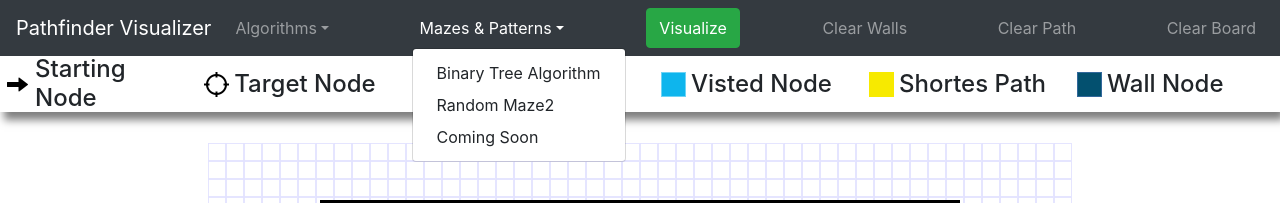
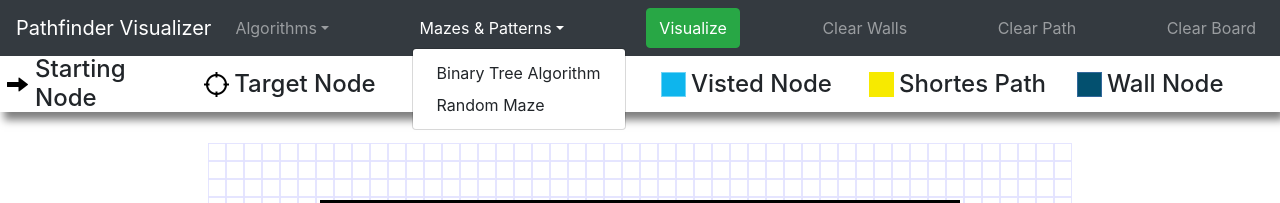
Before and after one commit to mtzngn/pathfinding-visualizer, a React (Create React App) app: page / in a window 1280 px wide. Both pictures are taken after a click on the button "Mazes & Patterns". Shown: the top 203 px of the page. Built offline with nearby package versions, Linux system fonts and the light colour scheme.

Commit message:
random maze completed

```diff
--- a/src/algorithms/binaryTree.js
+++ b/src/algorithms/binaryTree.js
@@ -2,7 +2,6 @@ const binaryTree = (nodes) => {
     nodes.forEach((node) => {
         if (!(node.start || node.end) && (node.y % 2 === 0 || node.x % 2 === 0) && node.y !== 30 && node.x !== 0) node.wall = true;
     })
-
     nodes.forEach((node) => {
         if (node.y % 2 !== 0 && node.x % 2 !== 0) {
             let ranNum = Math.floor(Math.random() * 2)
@@ -16,7 +15,6 @@ const binaryTree = (nodes) => {
                 if(node2.x === node.x + 1 && node2.y === node.y ) node2.wall = false
             });
         }
-
         }
     })
 
--- a/src/algorithms/randomMaze2.js
+++ b/src/algorithms/randomMaze.js
@@ -1,4 +1,4 @@
-const randomMaze2 = (nodes) => {
+const randomMaze = (nodes) => {
     let sideWalls = nodes.filter(node => (node.x === 0 || node.y % 2=== 0 || node.x === 47 || node.y === 30))
     for (let i = 2 ; i < 30; i += 2) {
         let numberx = Math.floor( Math.random() * 44 / 2 ) * 2 + 2;
@@ -7,4 +7,4 @@ const randomMaze2 = (nodes) => {
     sideWalls.forEach((node) => node.wall = true)
     return sideWalls
 }
-export default randomMaze2;
+export default randomMaze;
--- a/src/components/Navbar.jsx
+++ b/src/components/Navbar.jsx
@@ -4,7 +4,7 @@ import styled from "styled-components";
 import aStar from "../algorithms/aStar"
 import dijkstra from "../algorithms/dijkstra"
 import binaryTree from "../algorithms/binaryTree"
-import randomMaze2 from "../algorithms/randomMaze2"
+import randomMaze from "../algorithms/randomMaze"
 
 const StyledNavbar = styled.div`
 width: 100%;
@@ -67,18 +67,17 @@ const NavbarComponenet = ({ nodes, setNodes, isRunning, setIsRunning }) => {
     }
 
     const handleBinaryMaze = async() => {
-        // handleClearWalls();
+        handleClearWalls();
         let mazeArr = await binaryTree([...nodes]);
         for (let i = 0; i < mazeArr.length; i++) {
             if(mazeArr[i].wall) {
-                setTimeout(()=>{
-                    document.getElementById(mazeArr[i].id).className= "node wall"
-                }, i * 3)
+                document.getElementById(mazeArr[i].id).className= "node wall"
             }
         }
     }
-    const handleRandomMaze2 = async() => {
-        let mazeArr = await randomMaze2([...nodes]);
+    const handleRandomMaze = async() => {
+        handleClearWalls();
+        let mazeArr = await randomMaze([...nodes]);
         for (let i = 0; i < mazeArr.length; i++) {
             document.getElementById(mazeArr[i].id).className= "node wall"
         }
@@ -136,8 +135,7 @@ const NavbarComponenet = ({ nodes, setNodes, isRunning, setIsRunning }) => {
                     </NavDropdown>
                     <NavDropdown title="Mazes & Patterns" id="collasible-nav-dropdown">
                         <NavDropdown.Item onClick={handleBinaryMaze} href="#action/3.1">Binary Tree Algorithm</NavDropdown.Item>
-                        <NavDropdown.Item onClick={handleRandomMaze2} href="#action/3.2">Random Maze2</NavDropdown.Item>
-                        <NavDropdown.Item href="#action/3.3">Coming Soon</NavDropdown.Item>
+                        <NavDropdown.Item onClick={handleRandomMaze} href="#action/3.2">Random Maze</NavDropdown.Item>
                     </NavDropdown>
                     <Button variant="success" id="btn" onClick={handleVisualize} disabled={isRunning}>Visualize{choosed}</Button>
                     <Nav.Link  onClick={handleClearWalls} href="#deets" disabled={isRunning}>Clear Walls</Nav.Link>
```
